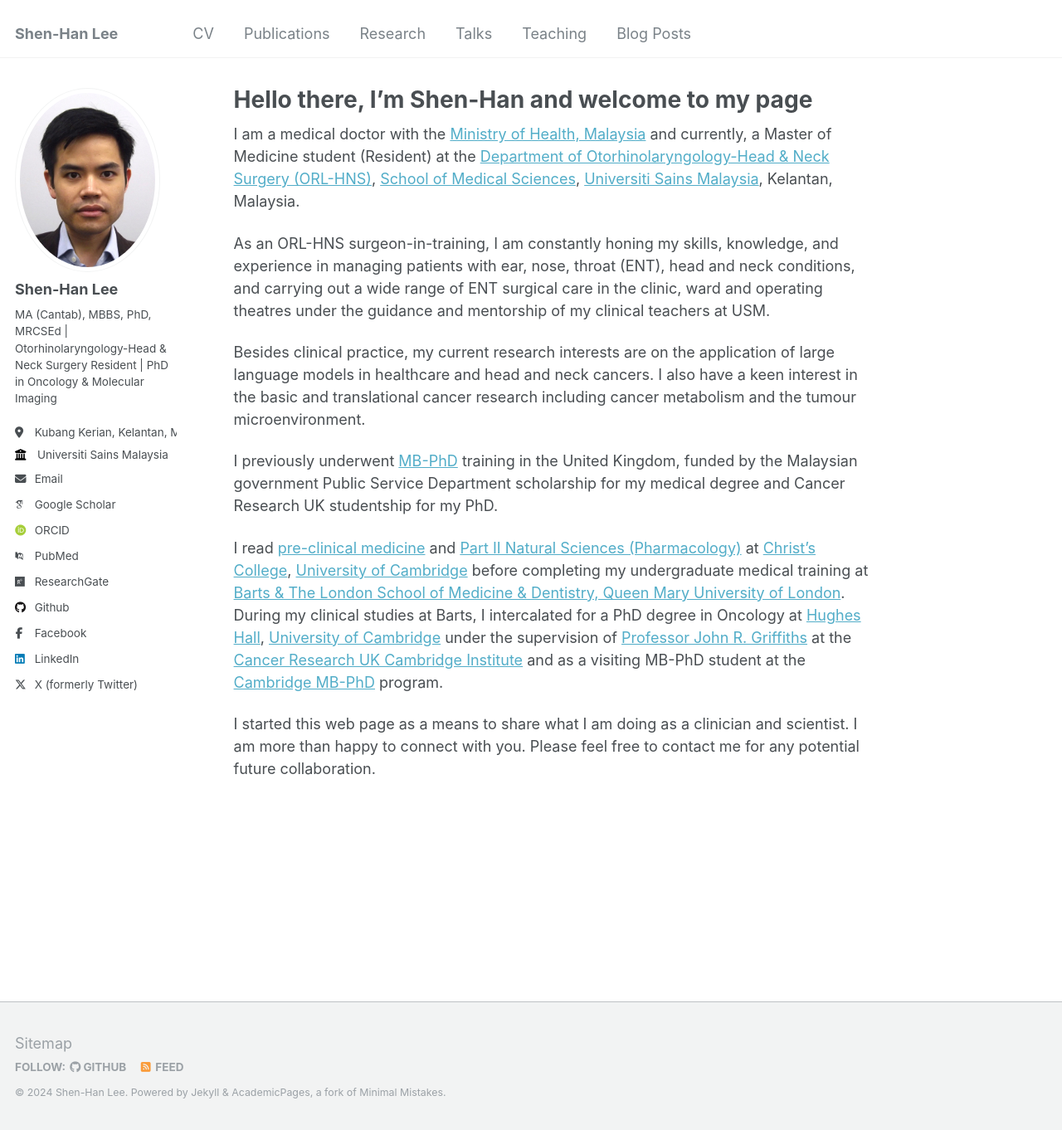
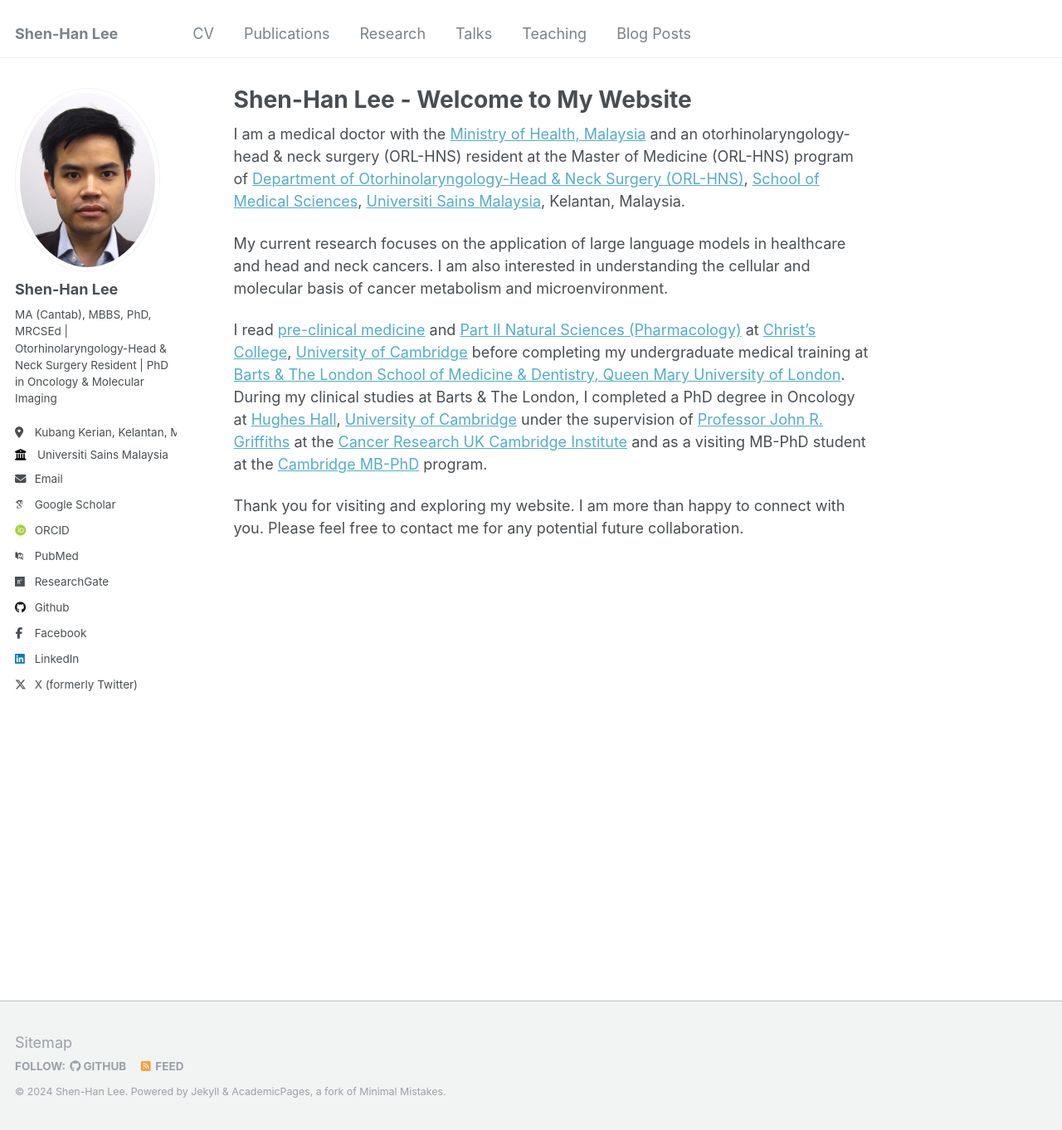
Before and after one commit to shenhanlee/shenhanlee.github.io, a Jekyll site: the page built from _pages/about.md, in a window 1280 px wide and 1362 px high. Shown: the whole window at 83% size. Built offline with Jekyll 4.4.1, drawn with Linux system fonts in a browser that asks for light colours; some web fonts are replaced.

Commit message:
Merge remote-tracking branch 'origin/master'

```diff
--- a/_pages/about.md
+++ b/_pages/about.md
@@ -1,20 +1,16 @@
 ---
 permalink: /
-title: "Hello there, I'm Shen-Han and welcome to my page"
+title: "Shen-Han Lee - Welcome to My Website"
 author_profile: true
 redirect_from:
   - /about/
   - /about.html
 ---
 
-I am a medical doctor with the [Ministry of Health, Malaysia](https://www.moh.gov.my/) and currently, a Master of Medicine student (Resident) at the [Department of Otorhinolaryngology-Head & Neck Surgery (ORL-HNS)](https://medic.usm.my/home-orlhns.html), [School of Medical Sciences](https://medic.usm.my/), [Universiti Sains Malaysia](https://www.usm.my/), Kelantan, Malaysia.
+I am a medical doctor with the [Ministry of Health, Malaysia](https://www.moh.gov.my/) and an otorhinolaryngology-head & neck surgery (ORL-HNS) resident at the Master of Medicine (ORL-HNS) program of [Department of Otorhinolaryngology-Head & Neck Surgery (ORL-HNS)](https://medic.usm.my/home-orlhns.html), [School of Medical Sciences](https://medic.usm.my/), [Universiti Sains Malaysia](https://www.usm.my/), Kelantan, Malaysia.
 
-As an ORL-HNS surgeon-in-training, I am constantly honing my skills, knowledge, and experience in managing patients with ear, nose, throat (ENT), head and neck conditions, and carrying out a wide range of ENT surgical care in the clinic, ward and operating theatres under the guidance and mentorship of my clinical teachers at USM.
+My current research focuses on the application of large language models in healthcare and head and neck cancers. I am also interested in understanding the cellular and molecular basis of cancer metabolism and microenvironment.
 
-Besides clinical practice, my current research interests are on the application of large language models in healthcare and head and neck cancers. I also have a keen interest in the basic and translational cancer research including cancer metabolism and the tumour microenvironment.
+I read [pre-clinical medicine](https://www.biology.cam.ac.uk/undergrads/MedST/Current/Course/Years1and2) and [Part II Natural Sciences (Pharmacology)](https://www.phar.cam.ac.uk/undergrads/bbs) at [Christ's College](https://www.christs.cam.ac.uk), [University of Cambridge](https://wwww.cam.ac.uk) before completing my undergraduate medical training at [Barts & The London School of Medicine & Dentistry, Queen Mary University of London](https://www.qmul.ac.uk/fmd/). During my clinical studies at Barts & The London, I completed a PhD degree in Oncology at [Hughes Hall](https://www.hughes.cam.ac.uk), [University of Cambridge](https://www.cam.ac.uk) under the supervision of [Professor John R. Griffiths](https://crukcambridgecentre.org.uk/users/griffiths) at the [Cancer Research UK Cambridge Institute](https://www.cruk.cam.ac.uk) and as a visiting MB-PhD student at the [Cambridge MB-PhD](https://www.medschl.cam.ac.uk/clinical-school-mbphd-course-information) program.
 
-I previously underwent [MB-PhD](https://students-residents.aamc.org/md-phd-dual-degree-training/md-phd-dual-degree-training) training in the United Kingdom, funded by the Malaysian government Public Service Department scholarship for my medical degree and Cancer Research UK studentship for my PhD.
-
-I read [pre-clinical medicine](https://www.biology.cam.ac.uk/undergrads/MedST/Current/Course/Years1and2) and [Part II Natural Sciences (Pharmacology)](https://www.phar.cam.ac.uk/undergrads/bbs) at [Christ's College](https://www.christs.cam.ac.uk), [University of Cambridge](https://wwww.cam.ac.uk) before completing my undergraduate medical training at [Barts & The London School of Medicine & Dentistry, Queen Mary University of London](https://www.qmul.ac.uk/fmd/). During my clinical studies at Barts, I intercalated for a PhD degree in Oncology at [Hughes Hall](https://www.hughes.cam.ac.uk), [University of Cambridge](https://www.cam.ac.uk) under the supervision of [Professor John R. Griffiths](https://crukcambridgecentre.org.uk/users/griffiths) at the [Cancer Research UK Cambridge Institute](https://www.cruk.cam.ac.uk) and as a visiting MB-PhD student at the [Cambridge MB-PhD](https://www.medschl.cam.ac.uk/clinical-school-mbphd-course-information) program.
-
-I started this web page as a means to share what I am doing as a clinician and scientist. I am more than happy to connect with you. Please feel free to contact me for any potential future collaboration.
+Thank you for visiting and exploring my website. I am more than happy to connect with you. Please feel free to contact me for any potential future collaboration.
```
